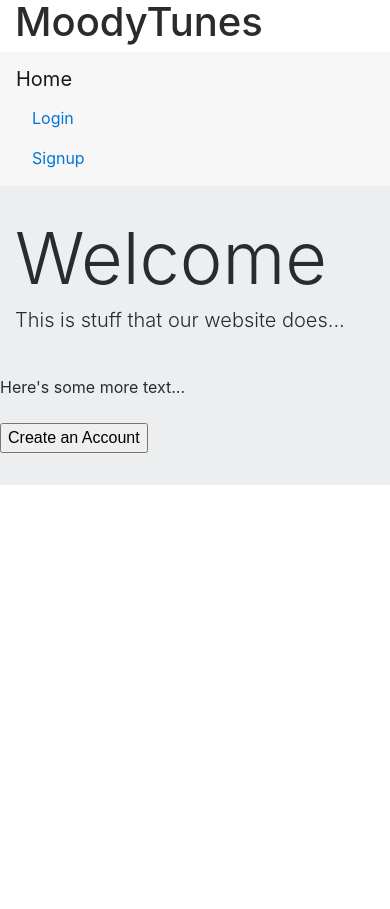
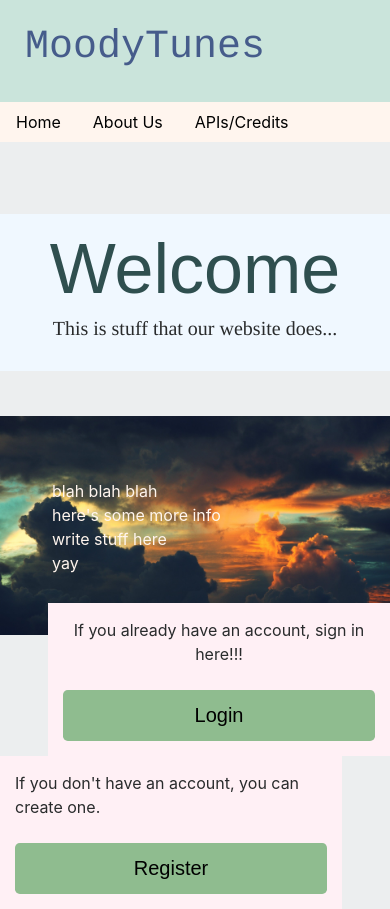
Before and after one commit to sashafomina/moody-tunes, a Flask app: page / in a window 390 px wide. Before the commit the page ends 485 px from the top, so only its background shows below. Run offline with Flask 2, Linux system fonts and the light colour scheme; some libraries are stand-ins or nearby versions.

Commit message:
add templates

```diff
--- a/app.py
+++ b/app.py
@@ -51,6 +51,45 @@ def register():
                 return redirect(url_for("login"))
     return render_template("register.html")
 
+
+@my_app.route('/info', methods=['GET','POST'])
+def info():
+    if 'user' in session:
+        return render_template("info.html")
+    else:
+        return redirect('login')
+
+@my_app.route('/credits', methods=['GET','POST'])
+def credits():
+    if 'user' in session:
+        return render_template("citations.html")
+    else:
+        return redirect('login')
+
+@my_app.route('/diary', methods=['GET','POST'])
+def diary():
+    if 'user' in session:
+        #if method=='post':
+            #display all posts made where the month is equal to the month in the hidden input
+        return render_template("diary.html")#, details
+    else:
+        return redirect('login')
+
+@my_app.route('/statistics', methods=['GET','POST'])
+def statistics():
+    if 'user' in session:
+        return render_template("statistics.html")#, details
+    else:
+        return redirect('login')
+
+
+@my_app.route('/playlists', methods=['GET','POST'])
+def playlists():
+    if 'user' in session:
+        return render_template("playlists.html")#, details
+    else:
+        return redirect('login')
+
 @my_app.route('/logout', methods=['GET'])
 def logout():
     if 'user' in session:
--- /dev/null
+++ b/static/style.css
@@ -0,0 +1,153 @@
+a {
+    text: 10px Times;
+    color: black;
+}
+
+.bg1 {
+    background-image: url("olp.jpg");
+    background-repeat:no-repeat;
+    background-size: cover;
+    background-position:center;
+}
+
+.bg2 {
+    background-image: url("download.jpg");
+    background-repeat:no-repeat;
+    background-size: 100%;
+    background-position:center;
+}
+
+
+.bg3 {
+    background-image: url("olp.jpg");
+    background-repeat:no-repeat;
+    background-size: cover;
+    background-position:center;
+}
+
+
+.blog-header {
+    padding:15px;
+    background-color: white;
+}
+
+.blog-main {
+    background-color: oldlace;
+}
+
+.blog-masthead{
+    background-color:LightSteelBlue;
+}
+
+.blog-sidebar{
+    background-color: rgb(99, 52, 49);
+}
+
+body {
+    background-color:#eceeef;
+    height: 100%;
+}
+
+.box1{
+    text-align:center;
+    padding:15px;
+    background-color:lavenderblush;
+    margin-left:3rem;
+
+}
+
+.box2{
+    text-align: enter;
+    padding:15px;
+    background-color: lavenderblush;
+    margin-right:3rem;
+}
+
+.btn-a {
+    background-color:darkseagreen;
+    color: Black;
+}
+
+button{
+    background-color:SeaShell;
+}
+
+.container {
+}
+
+.container-1 {
+    text-align: center;
+    background-color:LightSteelBlue;
+    padding:15px;
+}
+
+.container-fluid {
+    background-color:#CAE4DB;
+    color:#465C8B;
+    padding:25px;
+    font: 25px Courier;
+    text-align: left;
+}
+
+div{
+
+
+}
+
+/** used in jumbotron **/
+.display-3 {
+    font:70px Arial;
+    color: DarkSlateGrey;
+}
+
+.form{
+    padding: 15px;
+}
+
+.form-group{
+    padding:15px;
+    background-color:darkseagreen;
+    border-radius:5px;
+}
+
+h2{
+}
+
+head {
+}
+
+html{
+    height:100%;
+}
+
+.jumbotron{
+    background-color:AliceBlue;
+    text-align:center;
+    padding:15px;
+}
+
+.lead {
+    font: 20px Times;
+}
+
+main {
+}
+
+.nav-lt {
+    background-color:seashell;
+    color:DarkSlateGrey;
+}
+
+.p-1{
+    margin-left:3rem;
+    margin-right:3rem;
+    color:seashell;
+}
+
+.sidebar-module {
+    text-align: center;
+    background-color:#ccc;
+    padding:15px;
+    font-size:15px;
+    box-sizing:border-box;
+}
--- a/templates/home.html
+++ b/templates/home.html
@@ -2,7 +2,6 @@
 <html>
 
   <head>
-
     <!-- bootstrap !-->
     <link rel="stylesheet" href="https://maxcdn.bootstrapcdn.com/bootstrap/4.0.0-alpha.6/css/bootstrap.min.css" integrity="sha384-rwoIResjU2yc3z8GV/NPeZWAv56rSmLldC3R/AZzGRnGxQQKnKkoFVhFQhNUwEyJ" crossorigin="anonymous"/>
 
@@ -29,23 +28,61 @@
     </div>
 
     <!-- navbar !-->
-    <nav class="navbar navbar-toggleable-md navbar-light bg-faded">
-      <a class="navbar-brand" href="/">Home</a>
-      <a class="nav-item nav-link" href="login">Login</a>
-      <a class="nav-item nav-link" href="register">Signup</a>
+    <div class="blog-masthead">
+      <div class="row-10">
+	<nav class="nav nav-lt">
+	  <a class="nav-link active" href="/">Home</a>
+	  <a class="nav-link" href="info">About Us</a>
+	  <a class="nav-link" href="credits">APIs/Credits</a>
 	</nav>
+      </div>
+    </div>
+
   </head>
 
   <body>
+    <div class="bg2">
 
+      <br><br><br>
+
+      <div class="row-10">
 	<!-- jumbotron: Greeting !-->
 	<div class="jumbotron jumbotron-fluid">
-      <div class="container">
 	  <h1 class="display-3">Welcome</h1>
 	  <p class="lead">This is stuff that our website does...</p>
 	</div>
-      <br>Here's some more text...<br><br>
-      <button class="link" type="button" href="register">Create an Account</input>
       </div>
+      <br><br><br>
+
+      <div class="row p-1">
+	blah blah blah<br>
+	here's some more info<br>
+	write stuff here<br>
+	yay<br><br>
+      </div>
+
+      <div class="row">
+	<div class="col">
+
+	  <div class="box1">
+	    If you already have an account, sign in here!!!<br><br>
+	    <button type="button" class="btn btn-a btn-lg btn-block">
+	      <a href="login">Login</a>
+	    </button>
+	  </div>
+
+	</div>
+	<div class="col">
+	  <div class="box2">
+	    If you don't have an account, you can create one.<br><br>
+	    <button type="button" class="btn btn-a btn-lg btn-block">
+	      <a href="register">Register</a>
+	    </button>
+	  </div>
+	</div>
+
+	<!-- carousel or something to take up space !-->
+      </div>
+
   </body>
 </html>
--- a/templates/register.html
+++ b/templates/register.html
@@ -28,7 +28,7 @@
 
   <body>
   <center>
-      <div class="container">
+      <div class="container-1">
 	Hello, please enter a username and password to register. <br><br>
 	<form class="signin" method = "POST" action ="/register">
           Username:
@@ -41,7 +41,7 @@
 	</form>
 	<form method="get" action="/">
 	  <input type="submit" value="Back"><br><br>
-      </form>
+	</form>
       </div>
   </center>
 
```
Also changed, not shown: templates/citations.html (added, +49 -0 lines), templates/diary.html (added, +121 -0 lines), templates/info.html (added, +44 -0 lines), templates/login.html (+7 -4 lines), static/download.jpg (added), static/olp.jpg (added). Lines whose indentation alone changed are shown as unchanged.
